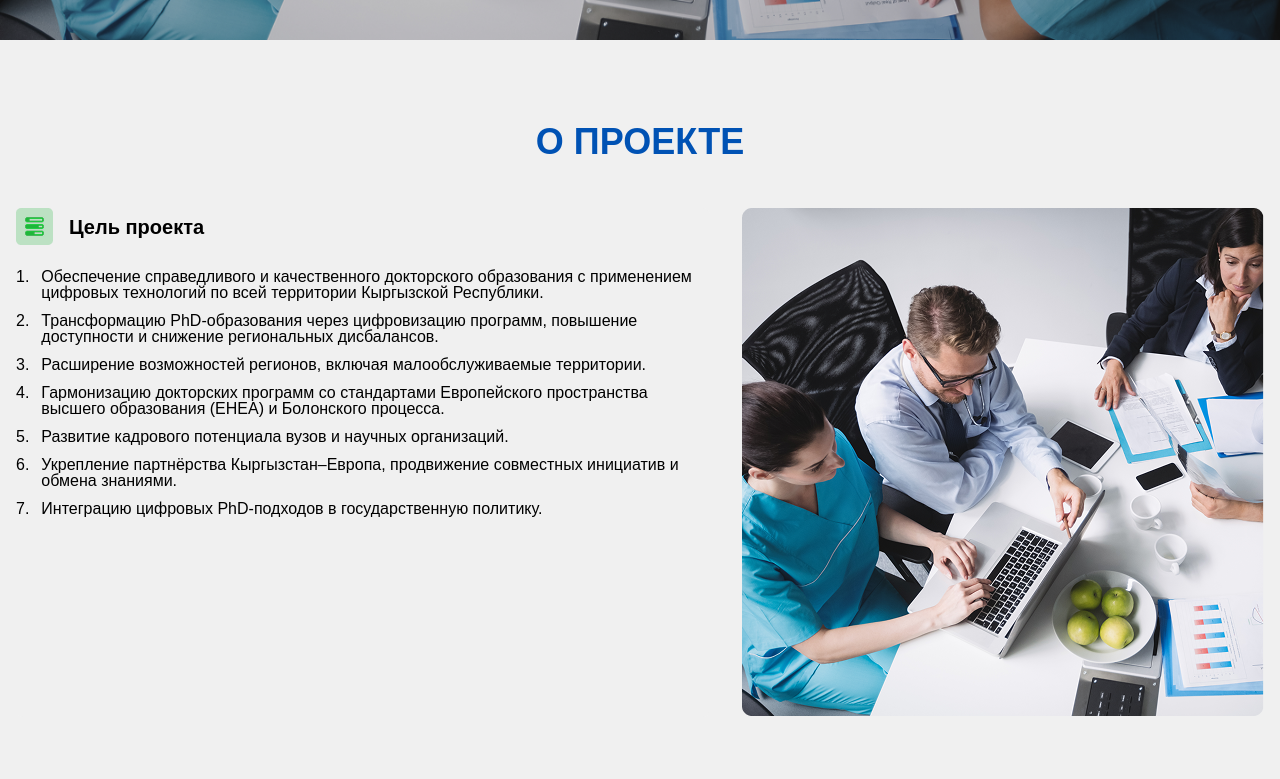
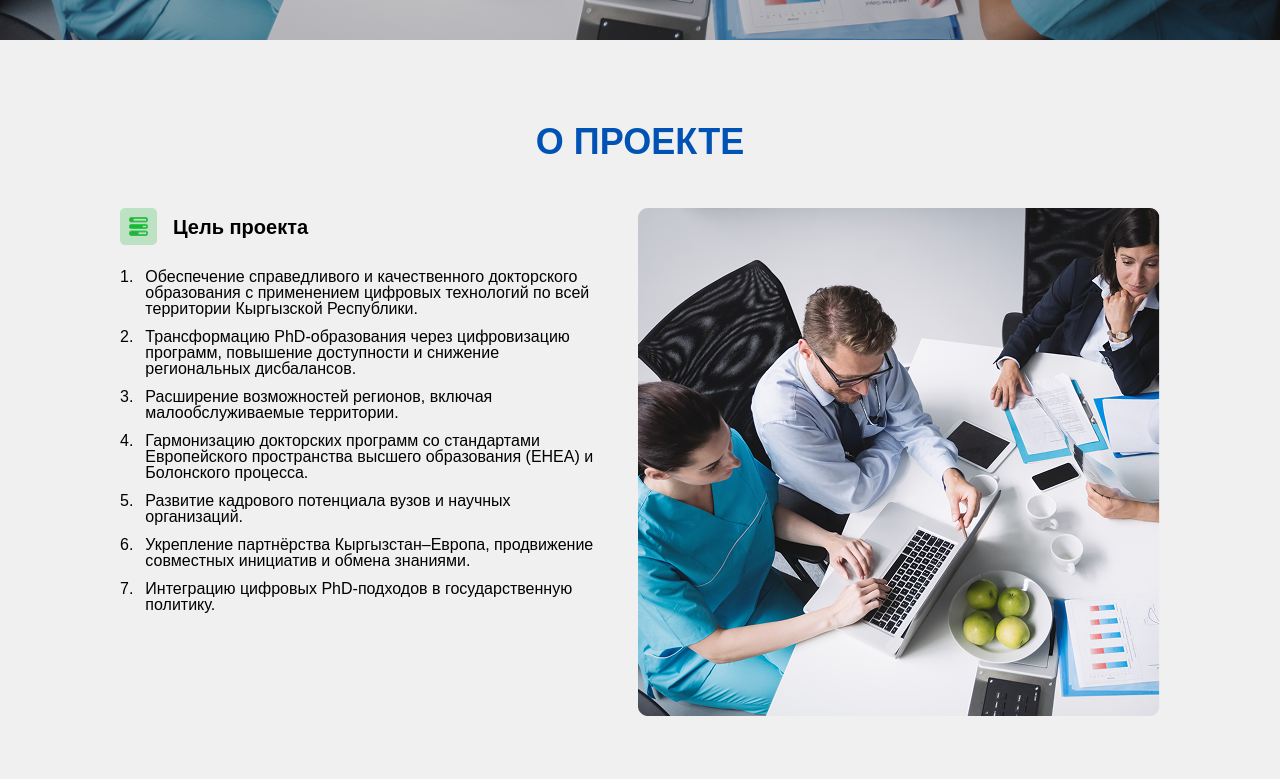
Before and after one commit to rinatbul/D-TIDE-KG, a React (Vite) app in the folder portal/: page / in a window 1280 px wide. Shown: the part 760-1539 px from the top of the page. Built offline with nearby package versions, Linux system fonts and the light colour scheme; no server answers.

Commit message:
UI: Home page px-30

```diff
--- a/portal/src/components/layout/Header.tsx
+++ b/portal/src/components/layout/Header.tsx
@@ -96,7 +96,7 @@ export const Header = () => {
   return (
     <header className={`fixed z-50 w-full ${isScrolled ? 'top-0' : 'top-[5vh]'} pointer-events-none transition-top duration-300`}>
       <div className={`w-full ${isScrolled ? 'flex' : 'flex justify-center px-[5vw]'} max-w-[100vw]`}>
-        <div className={`${isScrolled ? 'w-full max-w-full rounded-none m-0' : 'w-full max-w-screen-2xl'} bg-white rounded-[10px] opacity-100 shadow-[0_2px_8px_rgba(0,0,0,0.1)] ${isScrolled ? 'h-16' : 'h-20'} pointer-events-auto transition-all duration-300`}>
+        <div className={`${isScrolled ? 'w-full max-w-full rounded-none m-0 px-26' : 'w-full max-w-screen-2xl'} bg-white rounded-[10px] opacity-100 shadow-[0_2px_8px_rgba(0,0,0,0.1)] ${isScrolled ? 'h-16' : 'h-20'} pointer-events-auto transition-all duration-300`}>
           <div className={`${isScrolled ? 'container mx-auto px-3' : 'max-w-screen-2xl mx-auto px-4 sm:px-6 lg:px-8'} flex items-center justify-between h-full`}>
             <div className="flex items-center gap-3 shrink-0">
               <img src={logo} alt="D-TIDE-KG" className={`${isScrolled ? 'h-8' : 'h-12'} w-auto transition-all duration-300 object-contain`} />
--- a/portal/src/components/sections/AboutSection.tsx
+++ b/portal/src/components/sections/AboutSection.tsx
@@ -39,7 +39,7 @@ export const AboutSection = () => {
 
   return (
     <section className="mb-21 bg-[#F0F0F0] pt-21 pb-15">
-      <div className="container mx-auto px-4">
+      <div className="container mx-auto px-30">
         <h2 className="font-onest font-bold text-[36px] leading-none uppercase text-center text-[#0052B4] mb-12">О ПРОЕКТЕ</h2>
         <div className="flex flex-col gap-16 justify-center">
           <div className="flex flex-row gap-8 items-stretch">
--- a/portal/src/components/sections/NewsSection.tsx
+++ b/portal/src/components/sections/NewsSection.tsx
@@ -17,7 +17,7 @@ export const NewsSection = () => {
 
   return (
     <section className="mb-21 bg-white">
-      <div className="container mx-auto px-4">
+      <div className="container mx-auto px-30">
         <h2 className="font-onest font-bold text-[36px] leading-none uppercase text-center text-[#0052B4] mb-12">НОВОСТИ</h2>
         <div className="grid md:grid-cols-2 lg:grid-cols-3 gap-6 mb-8">
           {mockNews.slice((currentPage - 1) * itemsPerPage, currentPage * itemsPerPage).map((news) => (
```
